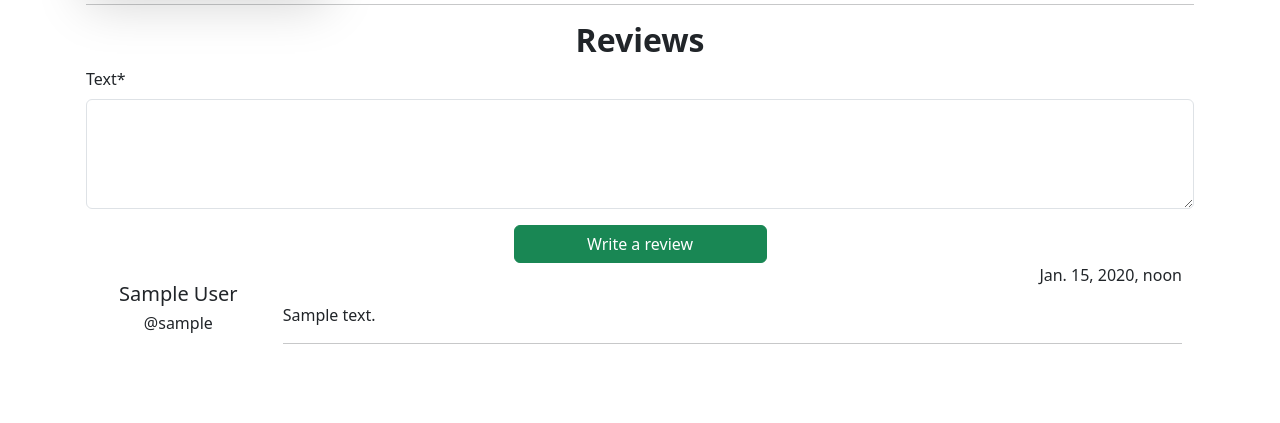
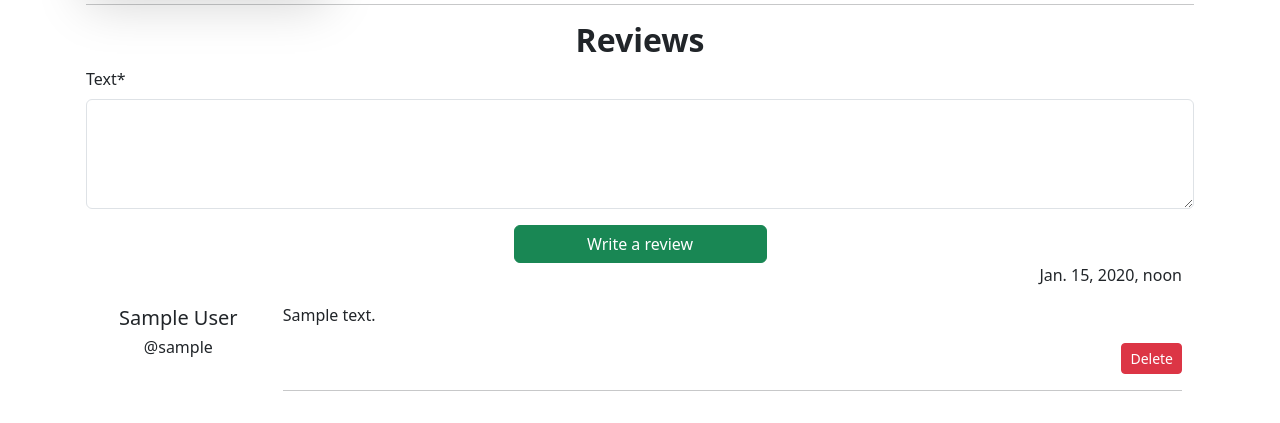
Before and after one commit to VolodymyrHarasymchuk/book-app, a Django app: page /book_info/1 in a window 1280 px wide. Shown: the part 484-907 px from the top of the page. Before the commit the page ends 828 px from the top, so only its background shows below. Run offline with Django 5.2, Linux system fonts and the light colour scheme; a user stored in the database is signed in; tables that the repository leaves empty hold one stand-in row (values such as "Sample post"); grey boxes marked "Sample" are stand-in pictures; some libraries are stand-ins or nearby versions.

Commit message:
added delete button to reviews

```diff
--- a/books/templates/books/book_info.html
+++ b/books/templates/books/book_info.html
@@ -41,6 +41,14 @@
                 <div class="col">
                     <p style="text-align: right;">{{review.date_posted}}</p>
                     <p>{{review.text}}</p>
+                    {% if review.user == request.user %}
+                    <div class="d-flex justify-content-end">
+                        <form method="post" action="{% url 'books:delete_review' review.id %}" style="display:inline;">
+                            {% csrf_token %}
+                            <input type="submit" value="Delete" class="btn btn-danger btn-sm">
+                        </form>
+                    </div>
+                    {% endif %}
                     <hr>
                 </div>
             </div>
--- a/books/urls.py
+++ b/books/urls.py
@@ -9,5 +9,6 @@ urlpatterns = [
     path("sign_up", views.sign_up, name="sign_up"),
     path("upload_book", views.upload_book, name="upload_book"),
     path("book_info/<int:book_id>", views.book_info, name="book_info"),
+    path('delete_review/<int:review_id>/', views.delete_review, name='delete_review'),
     path("logout_user/", TemplateView.as_view(template_name='registration/logout_user.html'), name='logout_user'),
 ]
--- a/books/views.py
+++ b/books/views.py
@@ -1,4 +1,4 @@
-from django.shortcuts import render, get_object_or_404
+from django.shortcuts import render, get_object_or_404, redirect
 from django.http import HttpResponse, HttpResponseRedirect
 from django.urls import reverse
 from django.contrib.auth.forms import UserCreationForm
@@ -27,7 +27,7 @@ def sign_up(request):
 
 def book_info(request, book_id):
     book = get_object_or_404(Book, pk=book_id)
-    latest_reviews_list = Review.objects.filter(book_id=book_id).order_by("-date_posted")[:5]
+    latest_reviews_list = Review.objects.filter(book_id=book_id).order_by("-date_posted")[:10]
 
     if request.method == "POST":
         form = ReviewForm(request.POST)
@@ -55,3 +55,10 @@ def upload_book(request):
     else:
         form = BookForm()
     return render(request, 'books/upload_book.html', {'form': form})
+
+@login_required
+def delete_review(request, review_id):
+    review = get_object_or_404(Review, pk=review_id)
+    if review.user == request.user:
+        review.delete()
+    return redirect('books:book_info', book_id=review.book.id)
```
